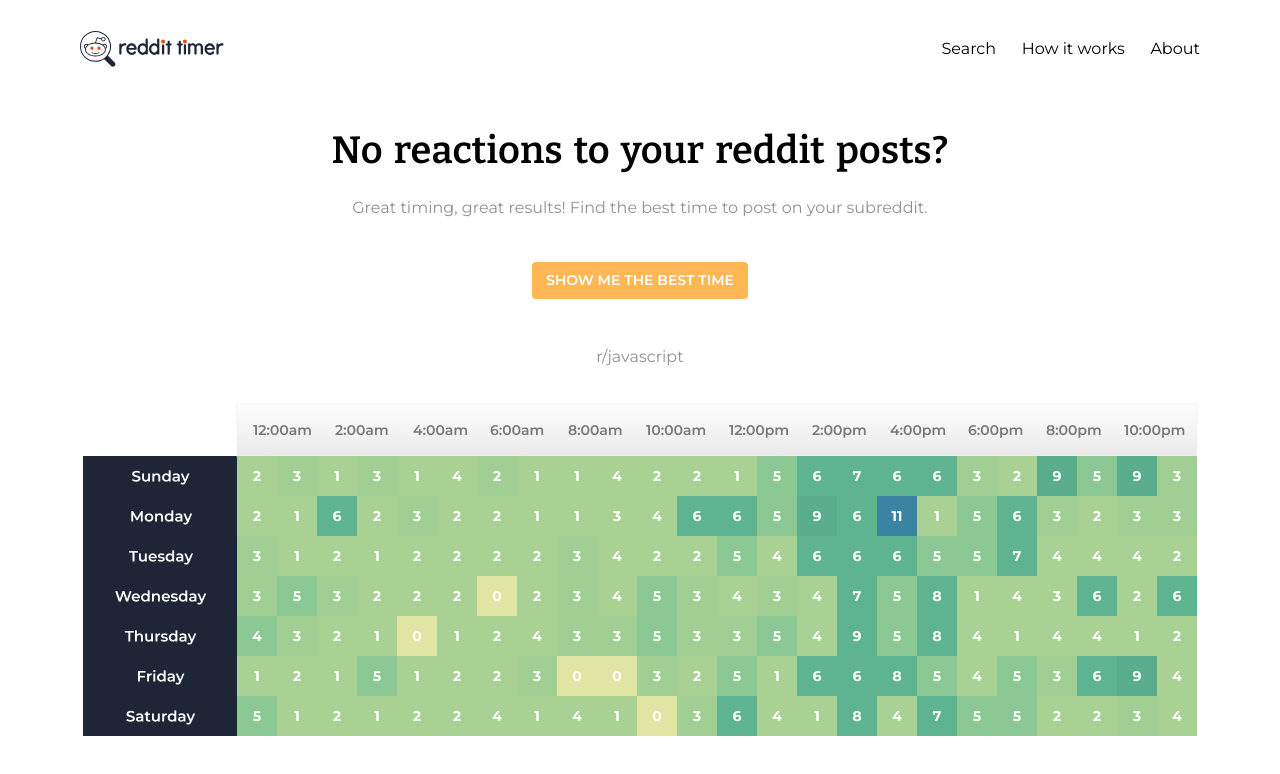
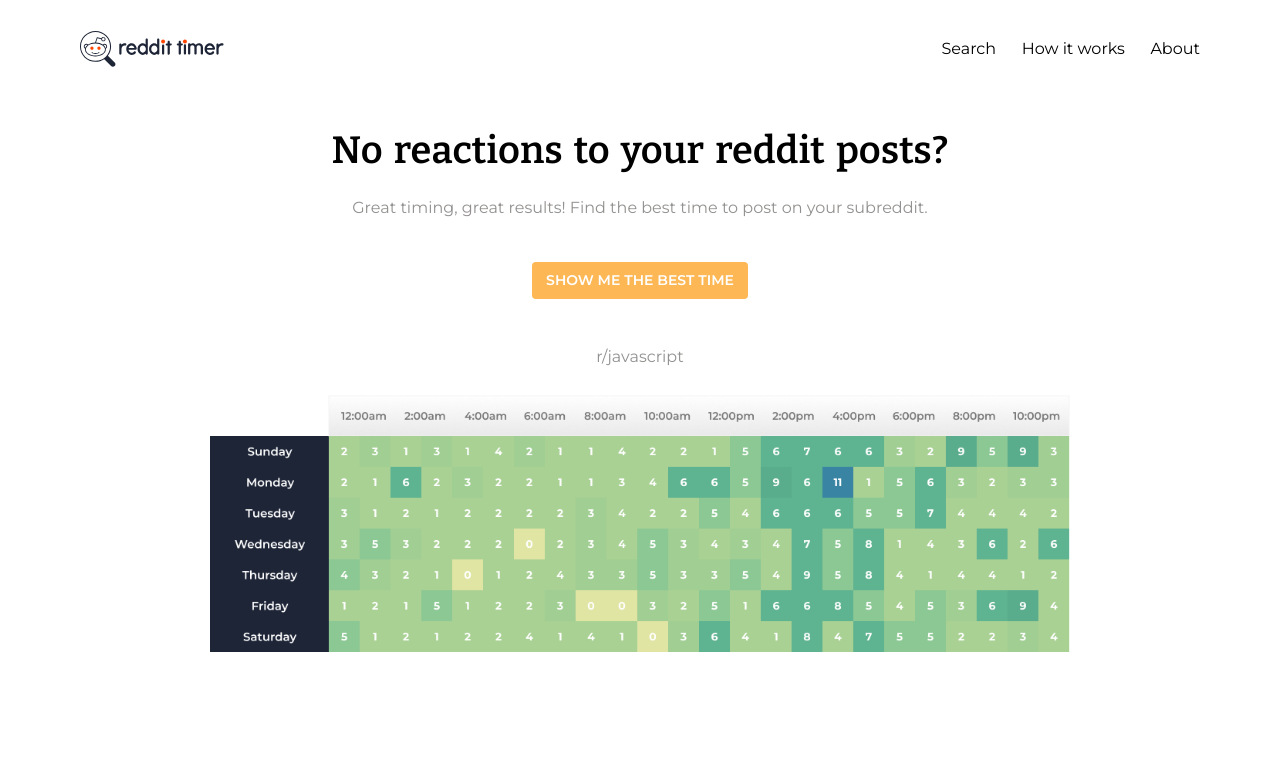
Before and after one commit to profydev/reddit-timer-KarthikRaju391, a React (Create React App) app: page / in a window 1280 px wide. Shown: the top 774 px of the page. Built offline with nearby package versions, Linux system fonts and the light colour scheme.

Commit message:
Added link to searchpage

```diff
--- a/src/App.js
+++ b/src/App.js
@@ -12,7 +12,7 @@ function App() {
         <Route exact path="/">
           <Home />
         </Route>
-        <Route exact path="/search">
+        <Route exact path="/searchpage">
           <Search />
         </Route>
       </Switch>
--- a/src/Components/home.js
+++ b/src/Components/home.js
@@ -41,15 +41,15 @@ const Subreddit = styled(Subhead)`
   margin-top: 3em;
 `;
 
-const ImageContainer = styled.div`
-  width: 100%;
+const ImageContainer = styled(Link)`
+  /* width: 100%;  */
   display: flex;
   justify-content: center;
 `;
 
 const Heatmap = styled.img`
-  /* height:332px; */
-  padding: 20px 60px;
+  width: 80%;
+  padding: 12px 82px;
 `;
 
 const Home = () => (
@@ -64,7 +64,7 @@ const Home = () => (
     <div>
       <Subreddit>r/javascript</Subreddit>
     </div>
-    <ImageContainer>
+    <ImageContainer to="/searchpage">
       <Heatmap src="/table.png" alt="heatmap" />
     </ImageContainer>
   </div>
```
